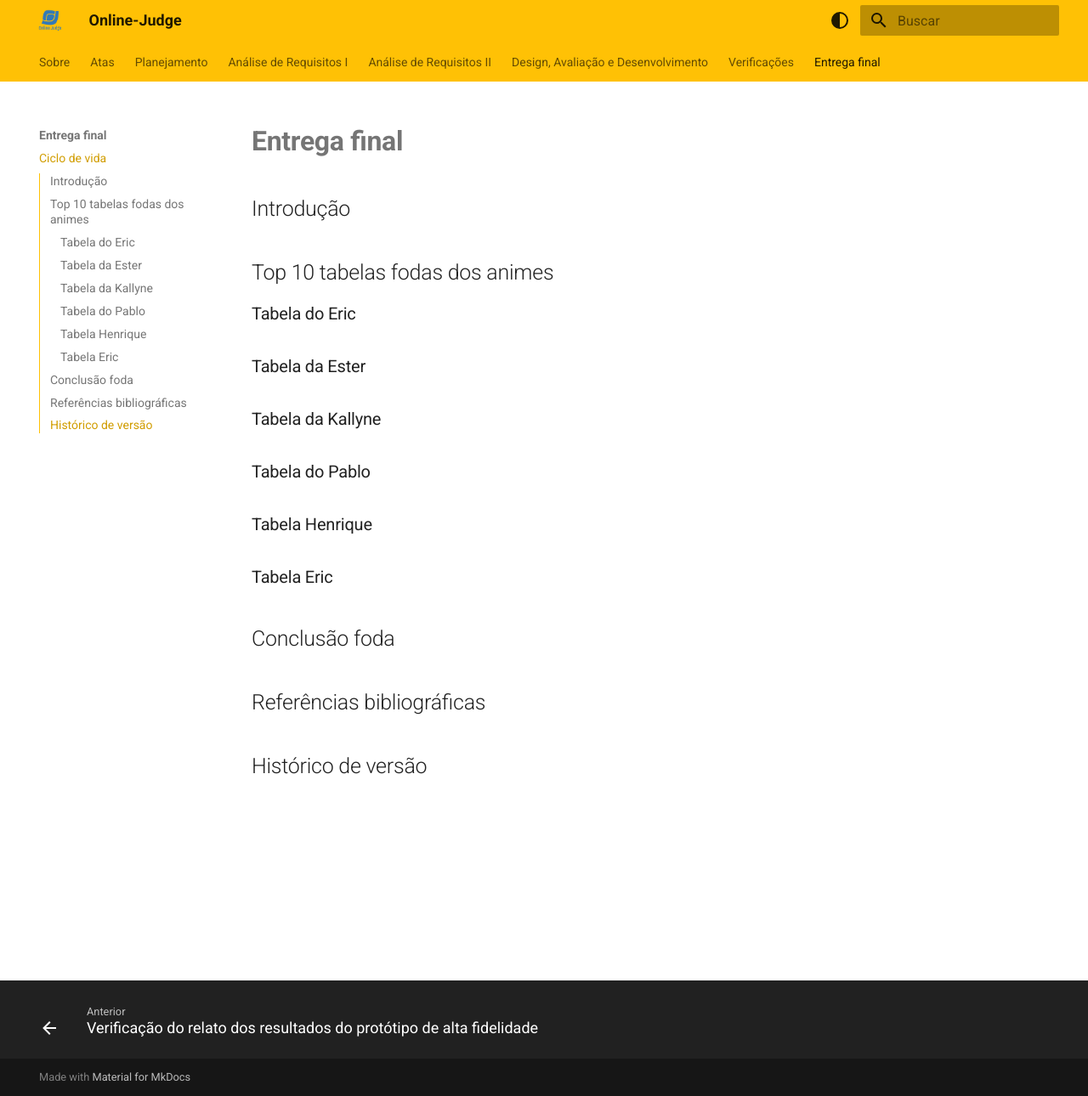
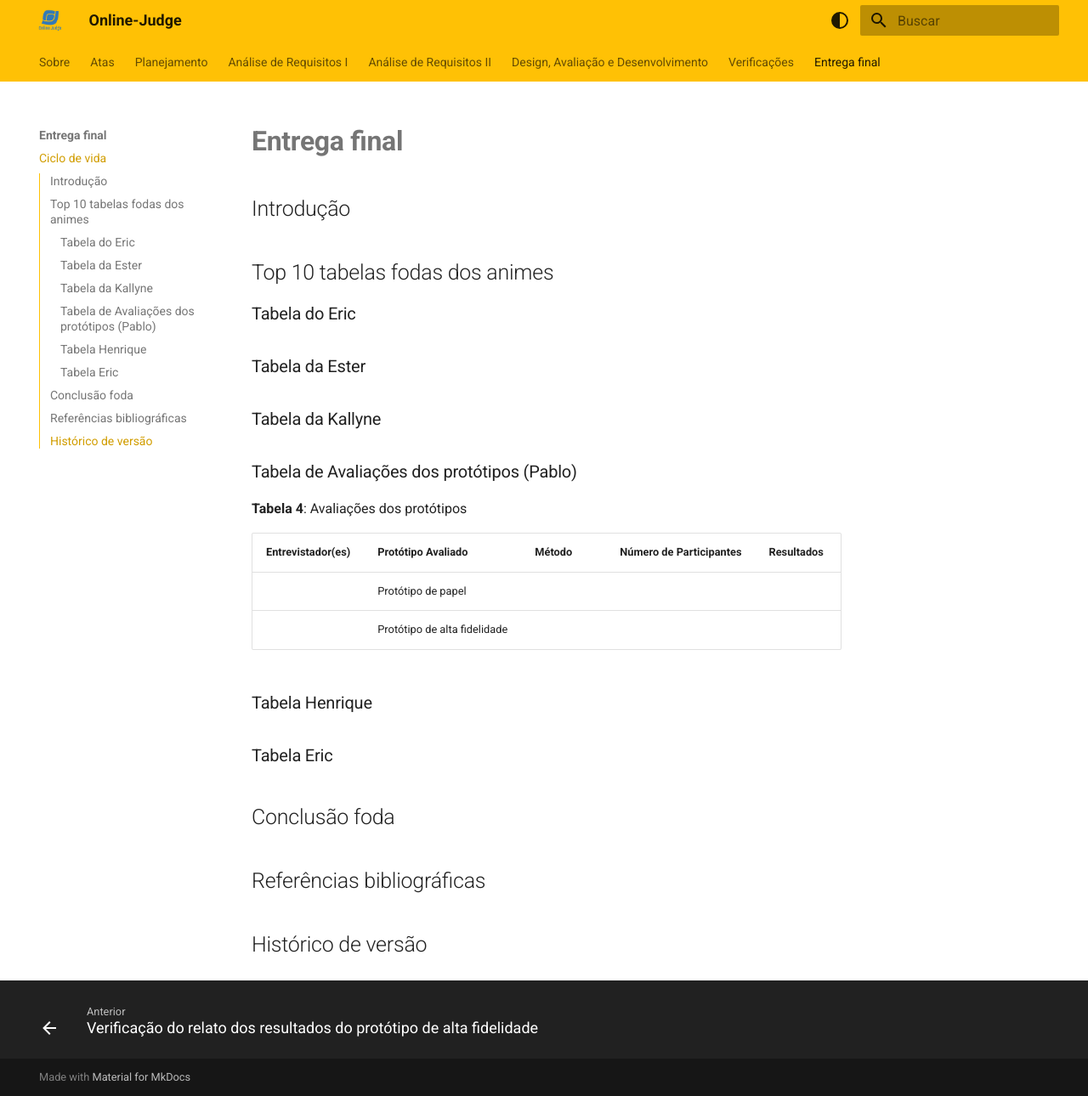
Before and after one commit to Interacao-Humano-Computador/2023.2-OnlineJudge, an MkDocs documentation site: the page built from docs/entrega-final/top-10-entregas-fodas.md, in a window 1280 px wide and 1290 px high. Shown: the whole window at 85% size. Built offline with MkDocs 1.6.1 and Material for MkDocs 9.7.7, drawn with Linux system fonts in a browser that asks for light colours.

Commit message:
Alterando pagina da entrega final

```diff
--- a/docs/entrega-final/top-10-entregas-fodas.md
+++ b/docs/entrega-final/top-10-entregas-fodas.md
@@ -10,7 +10,14 @@
 
 ### Tabela da Kallyne
 
-### Tabela do Pablo
+### Tabela de Avaliações dos protótipos (Pablo)
+
+**Tabela 4**: Avaliações dos protótipos
+
+| Entrevistador(es) | Protótipo Avaliado |Método| Número de Participantes |Resultados|
+|---------------|--------------------|-------------------------|---|---|
+||Protótipo de papel|||
+||Protótipo de alta fidelidade|||
 
 ### Tabela Henrique
 
```
